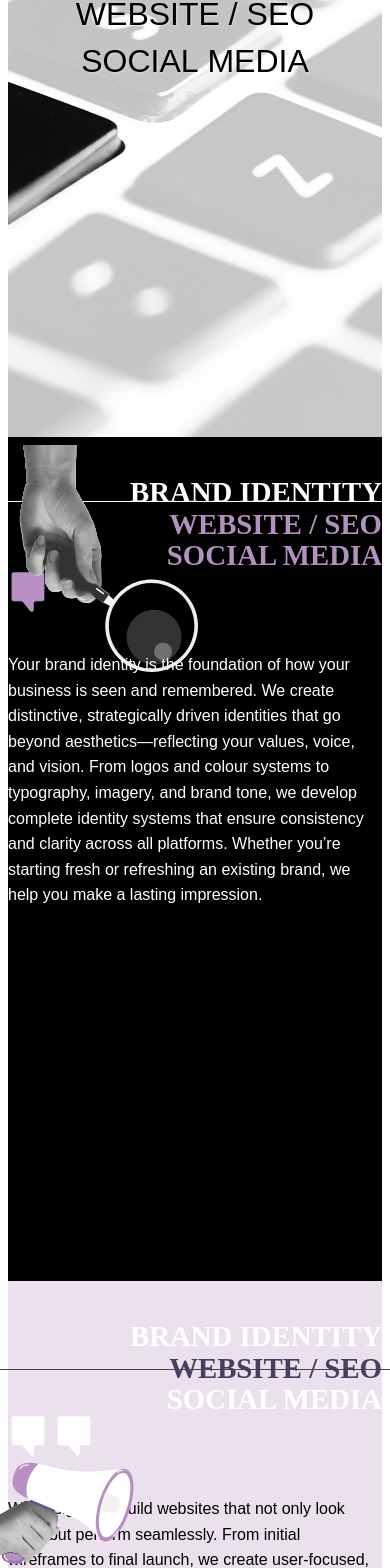
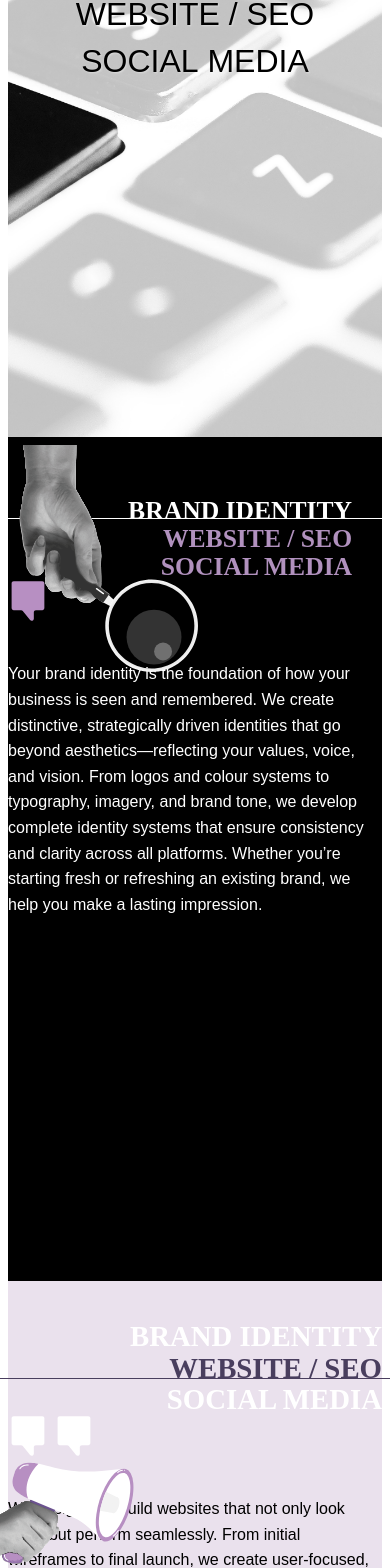
Before and after one commit to Petrificus-totalus/socialcanvas, a Next.js app: page /Service/service in a window 390 px wide. Shown: the part 415-1983 px from the top of the page. Built offline with nearby package versions, Linux system fonts and the light colour scheme.

Commit message:
feat: mobile style

```diff
--- a/src/pages/Service/three/three.module.css
+++ b/src/pages/Service/three/three.module.css
@@ -116,7 +116,7 @@
     width: 50vw;
     height: 35vh;
   }
-  .white::after {
-    bottom: 0.4rem;
+  .purple::after {
+    bottom: 0.35rem;
   }
 }
--- a/src/pages/Service/two/two.module.css
+++ b/src/pages/Service/two/two.module.css
@@ -82,13 +82,16 @@
 }
 
 @media (max-width: 768px) {
+  .section {
+    padding-bottom: 0;
+  }
   .heading {
-    margin-top: 40px;
-    margin-right: var(--service-text-left);
+    margin-top: 60px;
+    margin-right: 8%;
   }
 
   .heading div {
-    font-size: 1.8rem;
+    font-size: 1.6rem;
     text-align: right;
   }
 
```
Also changed, not shown: src/pages/FrontPage/FrontPage.module.css (+6 -2 lines).
